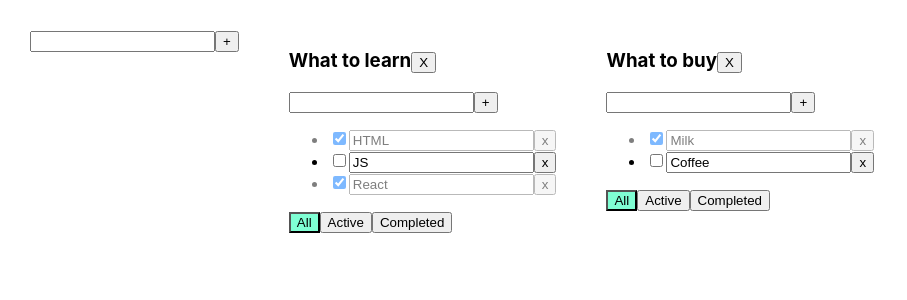
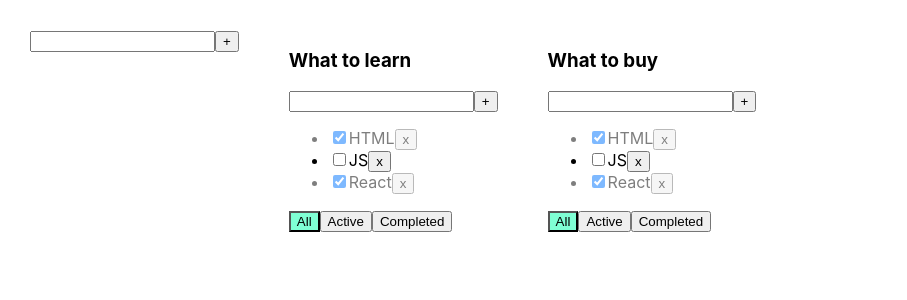
Before and after one commit to PavelTreg/TodoList-Training, a React (Create React App) app: page / in a window 1280 px wide. Shown: the top 300 px of the page, without its empty margins (0-907 px from the left). Built offline with nearby package versions, Linux system fonts and the light colour scheme.

Commit message:
Lesson 6.3

```diff
--- a/src/App.tsx
+++ b/src/App.tsx
@@ -1,116 +1,92 @@
 import React, {useState} from 'react';
 import './App.css';
-import {TaskType, Todolist} from "./comp/Todolist";
+import { Todolist} from "./comp/Todolist";
 import {v1} from "uuid";
-import AddItemForm from "./comp/AddItemForm";
-
+import {AddItem} from "./comp/AppItem";
 
 export type FilterType = 'All' | 'Active' | 'Completed'
 
-type TodoListType = {
-    id: string
-    title: string
-    filter: FilterType
-}
-type TaskStateType = {
-    [todoListId: string] : Array<TaskType>
-}
+
 function App() {
+    const todoListsId1 = v1()
+    const todoListsId2 = v1()
 
-    const todoListId1 = v1()
-    const todoListId2 = v1()
-
-    const [todoLists, setTodoLists] = useState<Array<TodoListType>>([
-        {id: todoListId1, title: 'What to learn', filter: 'All'},
-        {id: todoListId2, title: 'What to buy', filter: 'All'}
-    ])
-
-    const [tasks, setTasks] = useState<TaskStateType>({
-        [todoListId1]:
+    const [tasks, setTasks ]= useState({
+        [todoListsId1] :
             [
-                {id: v1(), name: 'HTML', isDone: true},
-                {id: v1(), name: 'JS', isDone: false},
-                {id: v1(), name: 'React', isDone: true}
+                { id: v1(), name: 'HTML', isDone: true },
+                { id: v1(), name: 'JS', isDone: false },
+                { id: v1(), name: 'React', isDone: true }
             ],
-        [todoListId2]:
+        [todoListsId2] :
             [
-                {id: v1(), name: 'Milk', isDone: true},
-                {id: v1(), name: 'Coffee', isDone: false},
+                { id: v1(), name: 'HTML', isDone: true },
+                { id: v1(), name: 'JS', isDone: false },
+                { id: v1(), name: 'React', isDone: true }
             ]
     })
 
-    const removeTodolist = (todoListId: string) => {
-        let oneTodoList = todoLists.filter( t=> t.id !== todoListId)
-        setTodoLists(oneTodoList)
-        delete tasks[todoListId]
-        setTasks({...tasks})
-    }
+    const [todoLists, setTodoLists ]= useState([
+        { id: todoListsId1, title: 'What to learn', filter: 'All' },
+        { id: todoListsId2, title: 'What to buy', filter: 'All' },
+    ])
 
-    const filterFunction = (filterValue: FilterType, todolistId: string ) => {
-        let todoListsFilter = todoLists.find( t => t.id === todolistId)
-        if(todoListsFilter)
-            todoListsFilter.filter = filterValue
+
+    const filterFunction = (filterValue: FilterType, todolistId: string)=> {
+       let filterTodoList = todoLists.find( t => t.id === todolistId)
+        if(filterTodoList)
+            filterTodoList.filter  = filterValue
         setTodoLists([...todoLists])
     }
 
+
     const removeTask = (_id: string, todolistId: string) => {
-        let withoutTask = tasks[todolistId]
-            tasks[todolistId] = withoutTask.filter(t => t.id !== _id)
+          tasks[todolistId] = tasks[todolistId].filter( t => t.id !==_id )
         setTasks({...tasks})
     }
 
     const addTask = (value: string, todolistId: string) => {
         const newTask = {id: v1(), name: value, isDone: true}
-        let newTasks = tasks[todolistId]
-              tasks[todolistId] = [newTask,...newTasks]
+             tasks[todolistId] = [newTask,...tasks[todolistId]]
               setTasks({...tasks})
     }
 
-    const changeStatus = (checked: boolean, _id: string, todolistId: string) => {
-        let newStatusTasks = tasks[todolistId]
-        let newStatus = newStatusTasks.find(t => t.id === _id)
-        if (newStatus)
+    const changeStatus = (checked: boolean, _id:string, todolistId: string) => {
+        let needTasks = tasks[todolistId]
+        let newStatus = needTasks.find( t => t.id === _id)
+        if(newStatus)
             newStatus.isDone = checked
             setTasks({...tasks})
+    }
+
+    const addTodolist = (value: string) => {
+        let newTodo = { id: v1(), title: value, filter: 'All' }
+        setTodoLists([newTodo, ...todoLists])
+        setTasks({...tasks, [newTodo.id] : []})
 
     }
 
-    const addTodoList = (value:string) => {
-        let newTodolist: TodoListType =
-            {id: v1(), title: value, filter: 'All'}
-
-        setTodoLists([newTodolist, ...todoLists])
-        setTasks({[newTodolist.id] : [] , ...tasks})
-    }
     return (
         <div className="App">
-
-
-
-            <AddItemForm addItem= {addTodoList} />
-            {todoLists.map(tl => {
+            <AddItem addTask={addTodolist}/>
+            {todoLists.map( tl => {
                 let filteredTask = tasks[tl.id]
-                if (tl.filter === 'Active') {
+                if(tl.filter === 'Active') {
                     filteredTask = filteredTask.filter(t => !t.isDone)
                 }
-                if (tl.filter === 'Completed') {
+                if(tl.filter === 'Completed') {
                     filteredTask = filteredTask.filter(t => t.isDone)
                 }
 
-                return (
-
-                        < Todolist
-                            todolistId = {tl.id}
-                            name={tl.title}
+                    return < Todolist name={tl.title}
                                       tasks={filteredTask}
                                       filterFunction={filterFunction}
                                       removeTask={removeTask}
                                       addTask={addTask}
                                       changeStatus={changeStatus}
                                       filter={tl.filter}
-                            removeTodolist = {removeTodolist}
-                        />)})}
-
+                                      todolistId={tl.id}
+                    />})}
         </div>
     );
 }
--- a/src/comp/AddItemForm.tsx
+++ /dev/null
@@ -1,52 +0,0 @@
-import React, {ChangeEvent, KeyboardEvent, useState} from 'react';
-type AddItemFormPropsType = {
-    addItem: (value: string) => void
-
-}
-
- const AddItemForm = (props: AddItemFormPropsType) => {
-
-    const [inputValue, setInputValue] = useState('')
-    const [error, setError] = useState<null | string>(null)
-
-    const onChangeInput = (event: ChangeEvent<HTMLInputElement>) => {
-        setError('')
-        setInputValue(event.currentTarget.value)
-    }
-    const onClickInput = () => {
-        if (inputValue.trim() !== '')
-            props.addItem(inputValue.trim())
-        else {
-            setError('Ошибка')
-        }
-        setInputValue('')
-    }
-
-    const onKeyUpInput = (e: KeyboardEvent<HTMLInputElement>) => {
-        if (e.key === 'Enter') {
-            if (inputValue.trim() !== '')
-                props.addItem(inputValue.trim())
-            else {
-                setError('Ошибка')
-            }
-            setInputValue('')
-        }
-    }
-
-    return (
-        <div>
-            <div>
-                <input value={inputValue}
-                       onChange={onChangeInput}
-                       onKeyUp={onKeyUpInput}
-                       className={error ? 'error' : ''}
-                />
-                <button onClick={onClickInput}>+</button>
-                {error && <div className={'error-massage'}>{error}</div>}
-            </div>
-
-        </div>
-    );
-};
-
-export default AddItemForm;
--- /dev/null
+++ b/src/comp/AppItem.tsx
@@ -0,0 +1,40 @@
+import React, {ChangeEvent, KeyboardEvent, useState} from "react";
+
+type AppItemType = {
+    addTask: (value: string) => void
+}
+
+export function AddItem(props: AppItemType) {
+
+    const [inputValue, setInputValue] = useState('')
+    const [error, setError] = useState<null | string>(null)
+
+    const onChangeInput = (event: ChangeEvent<HTMLInputElement>) => {
+        setError('')
+        setInputValue(event.currentTarget.value)
+    }
+    const onKeyUpInput = (e: KeyboardEvent<HTMLInputElement>) => {
+        if (e.key === 'Enter') {
+            onClickInput()
+        }
+    }
+    const onClickInput = () => {
+        if (inputValue.trim() !== '')
+            props.addTask(inputValue)
+        else {
+            setError('Ошибка')
+        }
+        setInputValue('')
+    }
+    return (
+        <div>
+            <input value={inputValue}
+                   onChange={onChangeInput}
+                   onKeyUp={onKeyUpInput}
+                   className={error ? 'error' : ''}
+            />
+            <button onClick={onClickInput}>+</button>
+            {error && <div className={'error-massage'}>{error}</div>}
+        </div>
+    )
+}
--- a/src/comp/EditableSpan.tsx
+++ /dev/null
@@ -1,13 +0,0 @@
-import React from "react";
-
-type EditableSpanPropsType = {
-    title: string
-    editMode: true
-}
-
-export function EditableSpan(props: EditableSpanPropsType) {
-
-    return props.editMode
-    ? <input value={props.title} />
-        : <span> {props.title}</span>
-            }
--- a/src/comp/Todolist.tsx
+++ b/src/comp/Todolist.tsx
@@ -1,8 +1,6 @@
 import React, {ChangeEvent} from 'react';
 import {FilterType} from "../App";
-import AddItemForm from "./AddItemForm";
-import {EditableSpan} from "./EditableSpan";
-
+import {AddItem} from "./AppItem";
 
 type PropsType = {
     name: string
@@ -13,7 +11,6 @@ type PropsType = {
     changeStatus: (checked: boolean, _id: string, todolistId: string) => void
     filter: string
     todolistId: string
-    removeTodolist: (todoListId: string) => void
 }
 
 export type TaskType = {
@@ -22,6 +19,7 @@ export type TaskType = {
     isDone: boolean
 }
 export const Todolist = (props: PropsType) => {
+
 
 
 
@@ -35,19 +33,15 @@ export const Todolist = (props: PropsType) => {
         props.filterFunction('Completed', props.todolistId)
     }
 
-    const addTask = (value: string) => {
-        props.addTask(value, props.todolistId)
-    }
+
+const addTask = (value: string) => {props.addTask(value, props.todolistId) }
 
 
     return (
         <div>
             <div>
-                <h3>{props.name}
-                <button onClick={() => props.removeTodolist(props.todolistId)}>X</button>
-                </h3>
-               <AddItemForm addItem = {addTask}
-                            />
+                <h3>{props.name}</h3>
+              <AddItem addTask={addTask}/>
                 <ul>
                     {props.tasks.map(t => {
                         const onClickRemoveTask = () => {
@@ -62,8 +56,7 @@ export const Todolist = (props: PropsType) => {
                                        checked={t.isDone}
                                        onChange={onChangeChecked}
                                 />
-                               <EditableSpan title={t.name} editMode = {true}/>
-
+                                <span>{t.name}</span>
                                 <button onClick={onClickRemoveTask}> x</button>
                             </li>
                         )
```
Lines whose indentation alone changed are shown as unchanged.
